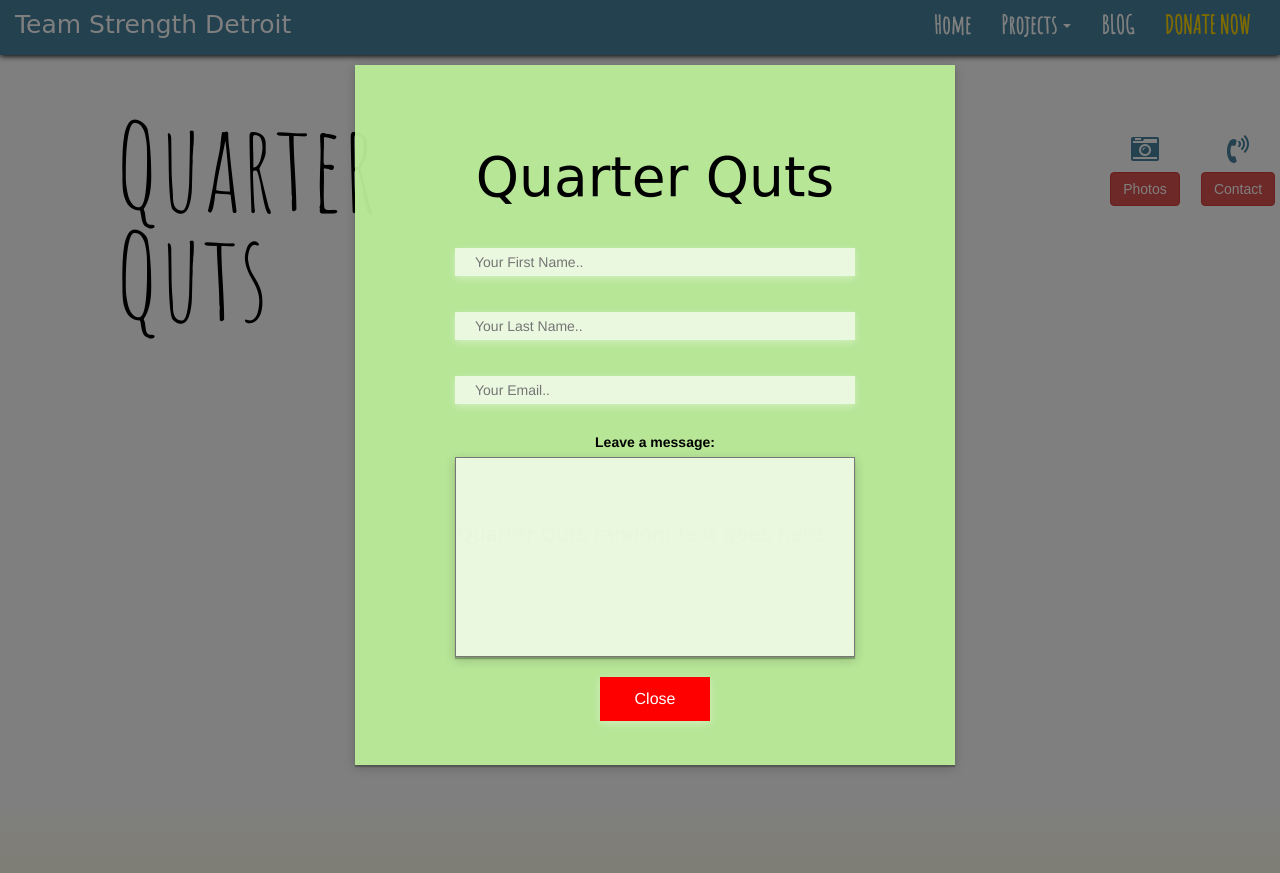
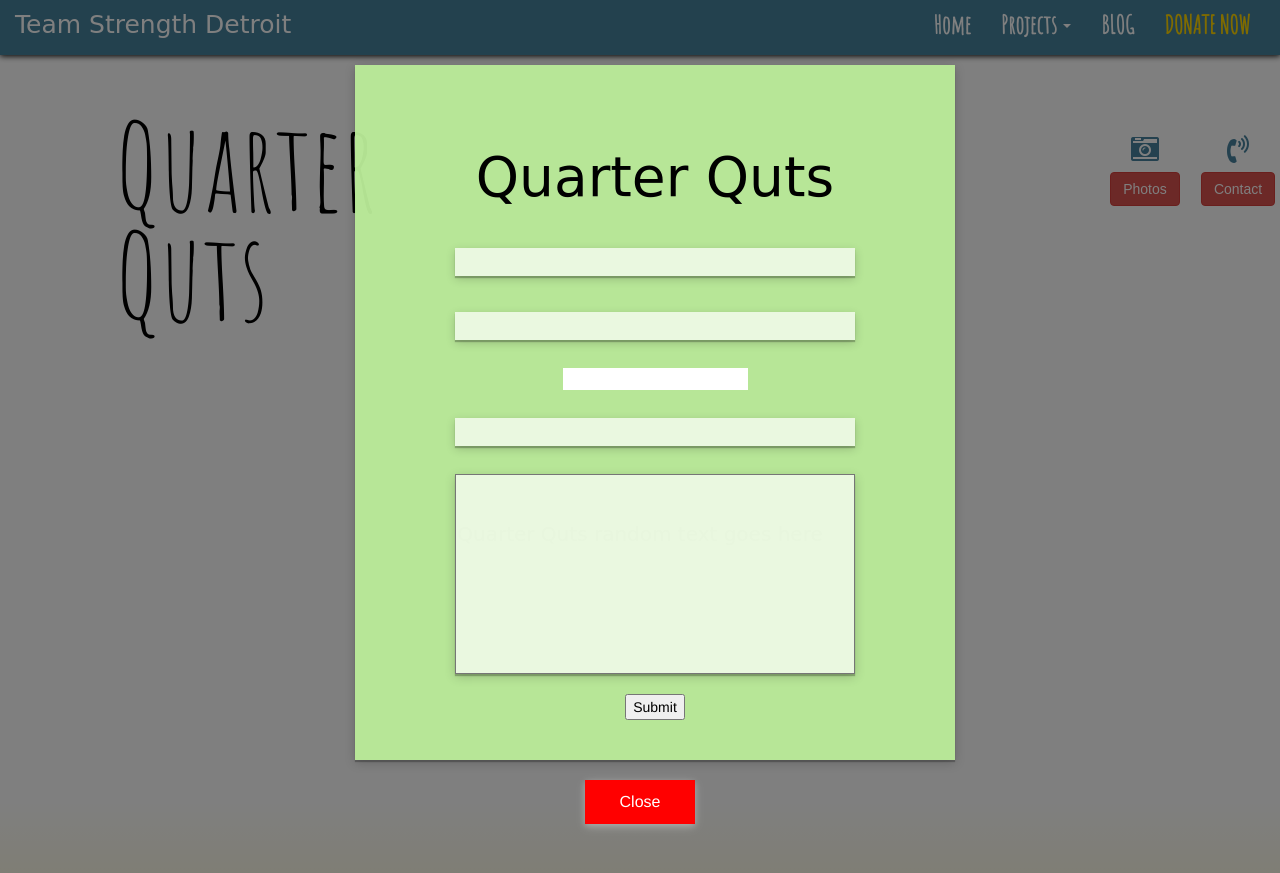
Before and after one commit to LunarStudios3/TSD, a Django app: template quarter_quts/templates/qq.html in a window 1280 px wide, after a click on "Contact". Run offline with Django 3.2, Linux system fonts and the light colour scheme; the template is opened without the code that fills it: values that come from a table or form of the project are taken from there, others are empty; some libraries are stand-ins or nearby versions; some web fonts are replaced.

Commit message:
Add files via upload

```diff
--- a/quarter_quts/templates/qq.html
+++ b/quarter_quts/templates/qq.html
@@ -176,13 +176,12 @@
               <form class=" animated slideInUp">
                 <h1 class="fadeInDelayed" style="padding: 22px 0; font-size: 55px; font-family: 'Sue Ellen Francisco', cursive;
                 text-align: center; display: block; color: black;">Quarter Quts</h1>
-                <input style="box-shadow: 0 2px 6px 0 rgba(255,255,255,0.24), 0 3px 10px 0 rgba(255,255,255,0.19);" class="animated slideInRight" type="text" id="fname" name="firstname" placeholder="Your First Name.."><br><br>
-                <input style="box-shadow: 0 2px 6px 0 rgba(255,255,255,0.24), 0 3px 10px 0 rgba(255,255,255,0.19);" class="animated slideInLeft" type="text" id="lname" name="lastname" placeholder="Your Last Name.."><br><br>
-                <input style="box-shadow: 0 2px 6px 0 rgba(255,255,255,0.24), 0 3px 10px 0 rgba(255,255,255,0.19);" class="animated slideInRight" type="text" id="lname" name="lastname" placeholder="Your Email.."><br><br>
-
-                <label for="message">Leave a message:</label>
-                <textarea name="message"></textarea>
-
+                {{ form.First_Name }} <br><br>
+                {{ form.Last_Name }} <br><br>
+                {{ form.from_email }}<br><br>
+                {{ form.subject }} <br><br>
+                {{ form.message }} <br><br>
+                <button type="submit" style="float:center">Submit</button> </form>
               <div style="text-align: center;">
                 <button style="margin-top: 20px; box-shadow: 0 2px 6px 0 rgba(255,255,255,0.24), 0 3px 10px 0 rgba(255,255,255,0.19);"
                 type="button" class="button button1" data-dismiss="modal" style="color: white;">Close</button>
```
